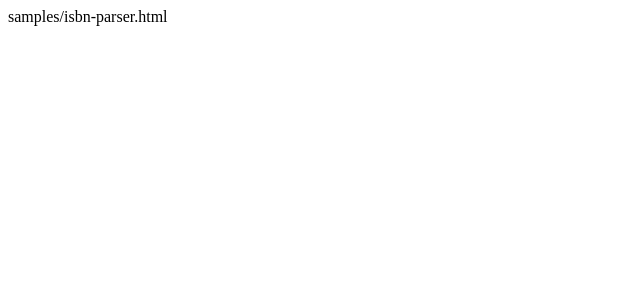
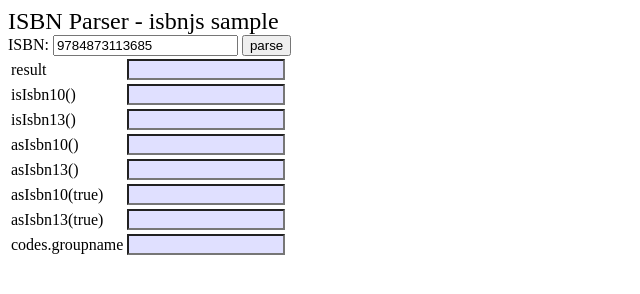
Before and after one commit to coolaj86/isbnjs, a plain HTML site: page index.html in a window 1280 px wide. Shown: the whole page, without its empty margins (0-640 px from the left). Drawn offline with Linux system fonts and the light colour scheme.

Commit message:
replaced link to example with index.html

```diff
--- a/index.html
+++ b/index.html
@@ -1 +1,84 @@
-samples/isbn-parser.html
+<?xml version="1.0" encoding="UTF-8"?>
+<!DOCTYPE html PUBLIC "-//W3C//DTD XHTML 1.1//EN" "http://www.w3.org/TR/xhtml11/DTD/xhtml11.dtd">
+<html xmlns="http://www.w3.org/1999/xhtml">
+<head>
+<meta http-equiv="Content-Type" content="application/xhtml+xml; charset=UTF-8" />
+<title>ISBN Parser - isbnjs sample</title>
+<style type="text/css">
+  div#title {
+    font-size: x-large;
+  }
+  input.value {
+    width: 150px;
+    background-color: #e0e0ff;
+  }
+</style>
+<script type="text/javascript" src="http://isbnjs.googlecode.com/svn/trunk/isbn.js"></script>
+<script type="text/javascript" src="http://isbnjs.googlecode.com/svn/trunk/isbn-groups.js"></script>
+<script type="text/javascript">
+<!-- <![CDATA[
+  function set(id, txt) {
+    document.getElementById(id).value = txt;
+  }
+  function parse() {
+    var txt = document.getElementById('isbn');
+    var isbn = ISBN.parse(txt.value);
+    if (isbn) {
+      set('result', 'good');
+      set('is_isbn_10', isbn.isIsbn10());
+      set('is_isbn_13', isbn.isIsbn13());
+      set('as_isbn_10', isbn.asIsbn10());
+      set('as_isbn_13', isbn.asIsbn13());
+      set('as_isbn_10_t', isbn.asIsbn10(true));
+      set('as_isbn_13_t', isbn.asIsbn13(true));
+      set('codes_groupname', isbn.codes.groupname);
+    } else {
+      set('result', 'bad');
+    }
+  }
+// ]]> -->
+</script>
+</head>
+<body>
+<div id="title">ISBN Parser - isbnjs sample</div>
+<div>
+  ISBN:
+  <input id="isbn" type="text" value="9784873113685" />
+  <input id="parse" type="button" value="parse" onclick="parse()" />
+</div>
+<table>
+  <tr>
+    <td>result</td>
+    <td><input id="result" class="value" type="text" readonly="readonly" /></td>
+  </tr>
+  <tr>
+    <td>isIsbn10()</td>
+    <td><input id="is_isbn_10" class="value" type="text" readonly="readonly" /></td>
+  </tr>
+  <tr>
+    <td>isIsbn13()</td>
+    <td><input id="is_isbn_13" class="value" type="text" readonly="readonly" /></td>
+  </tr>
+  <tr>
+    <td>asIsbn10()</td>
+    <td><input id="as_isbn_10" class="value" type="text" readonly="readonly" /></td>
+  </tr>
+  <tr>
+    <td>asIsbn13()</td>
+    <td><input id="as_isbn_13" class="value" type="text" readonly="readonly" /></td>
+  </tr>
+  <tr>
+    <td>asIsbn10(true)</td>
+    <td><input id="as_isbn_10_t" class="value" type="text" readonly="readonly" /></td>
+  </tr>
+  <tr>
+    <td>asIsbn13(true)</td>
+    <td><input id="as_isbn_13_t" class="value" type="text" readonly="readonly" /></td>
+  </tr>
+  <tr>
+    <td>codes.groupname</td>
+    <td><input id="codes_groupname" class="value" type="text" readonly="readonly" /></td>
+  </tr>
+</table>
+</body>
+</html>
```
